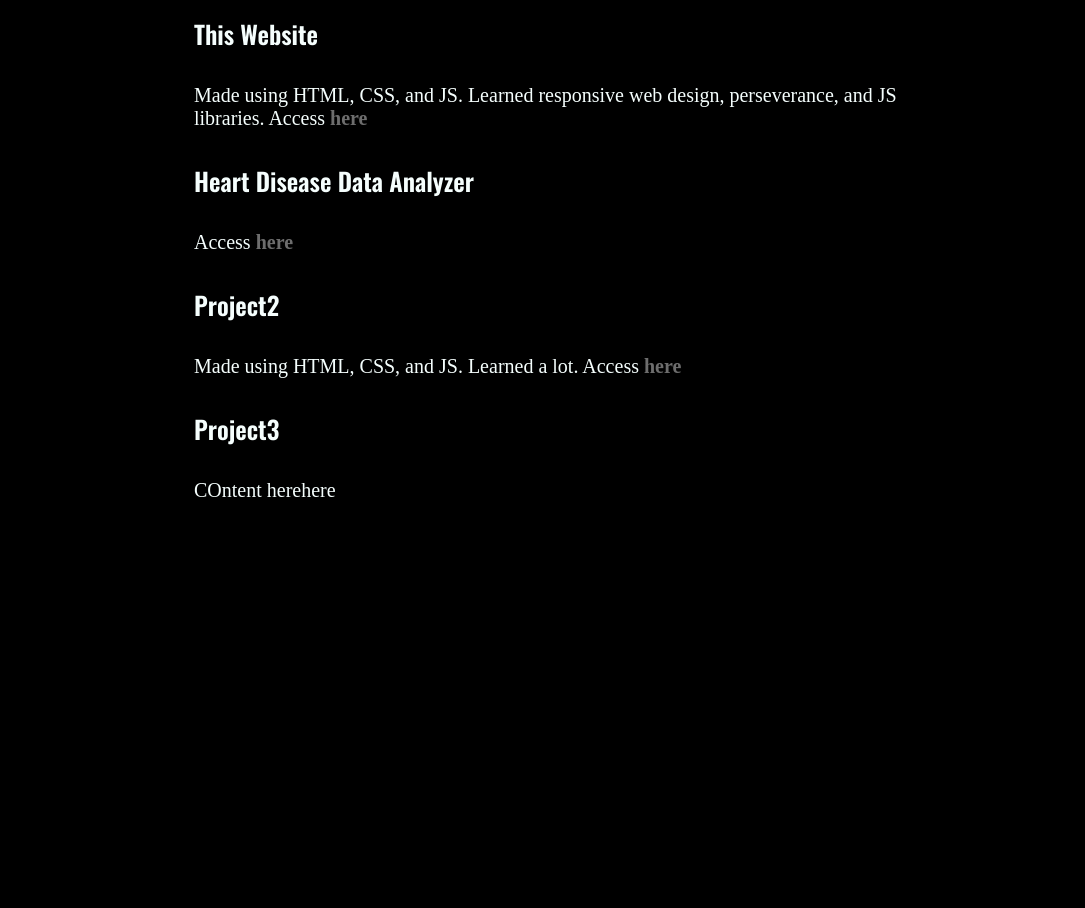
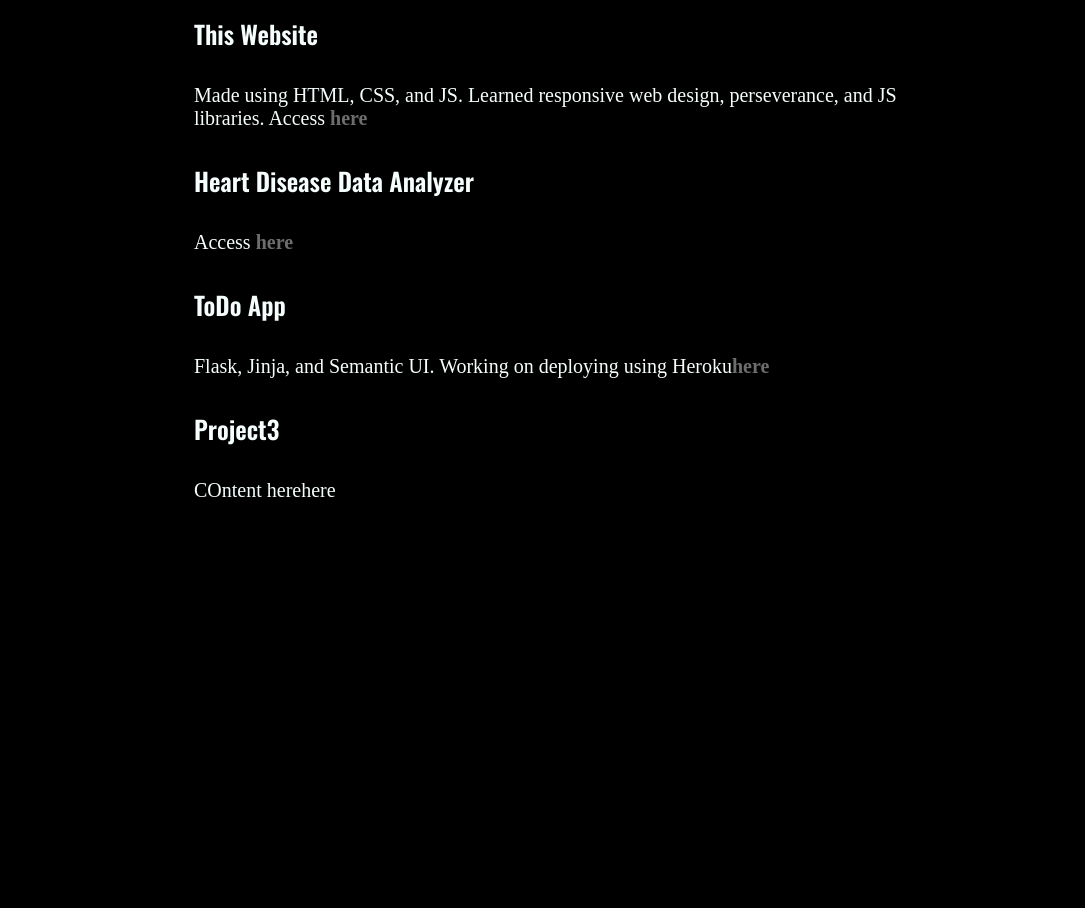
Before and after one commit to Lujaina-E/Lujaina-E.github.io, a plain HTML site: page index.html in a window 1280 px wide. Shown: the part 2908-3816 px from the top of the page, without its empty margins (94-1179 px from the left). Drawn offline with nearby package versions, Linux system fonts and the light colour scheme; a web font is replaced by a local one.

Commit message:
Update index.html

```diff
--- a/index.html
+++ b/index.html
@@ -140,8 +140,8 @@
           <li id="project-element">Heart Disease Data Analyzer</li>
           <p class="project-info">Access <a class="project-links" href="https://github.com/Lujaina-E/Heart-Disease-Prediction-and-Statistic-Analyzer">here</a></p>
 
-          <li id="project-element">Project2</li>
-          <p class="project-info"> Made using HTML, CSS, and JS. Learned a lot. Access <a class="project-links" href="#">here</a> </p>
+          <li id="project-element">ToDo App</li>
+          <p class="project-info">Flask, Jinja, and Semantic UI. Working on deploying using Heroku<a class="project-links" href="https://github.com/Lujaina-E/To-Do-Tracker">here</a> </p>
 
           <li id="project-element">Project3</li>
           <p class="project-info"> COntent here<a href="#"></a>here</p>
```
